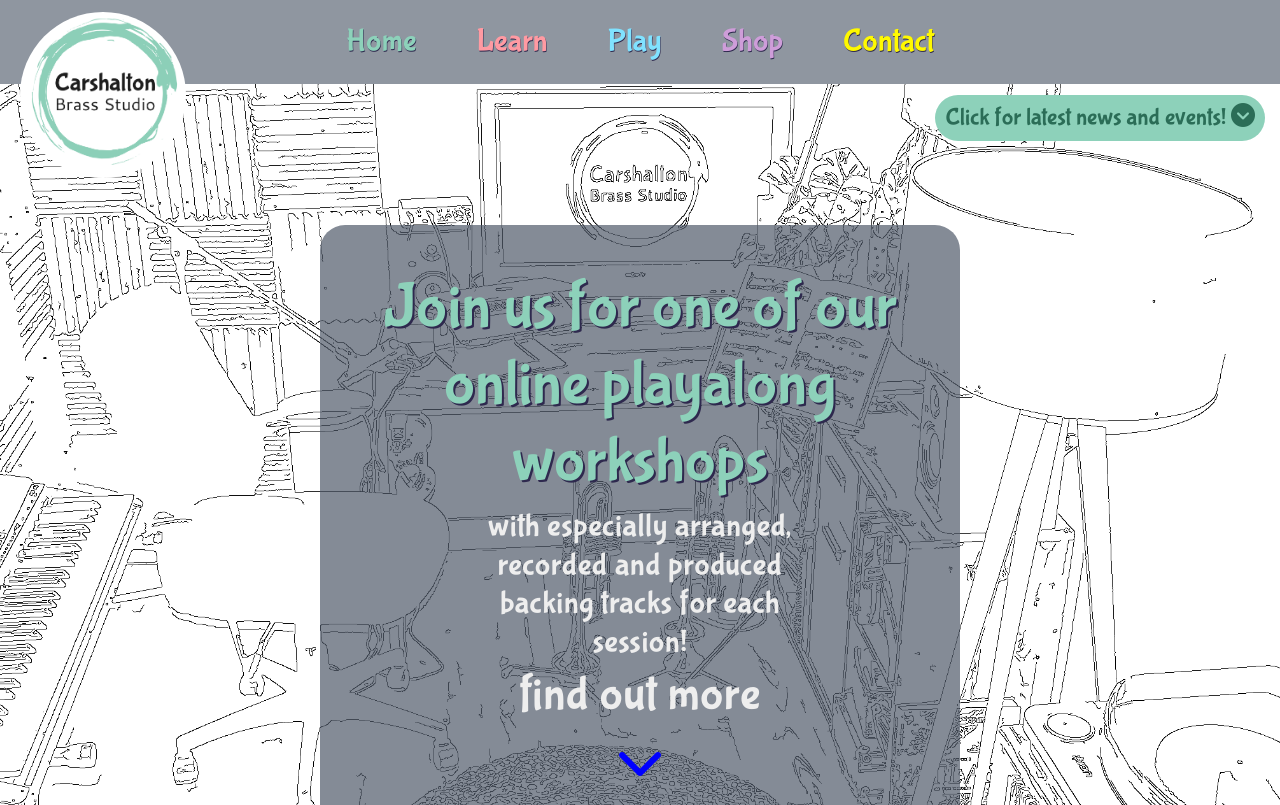
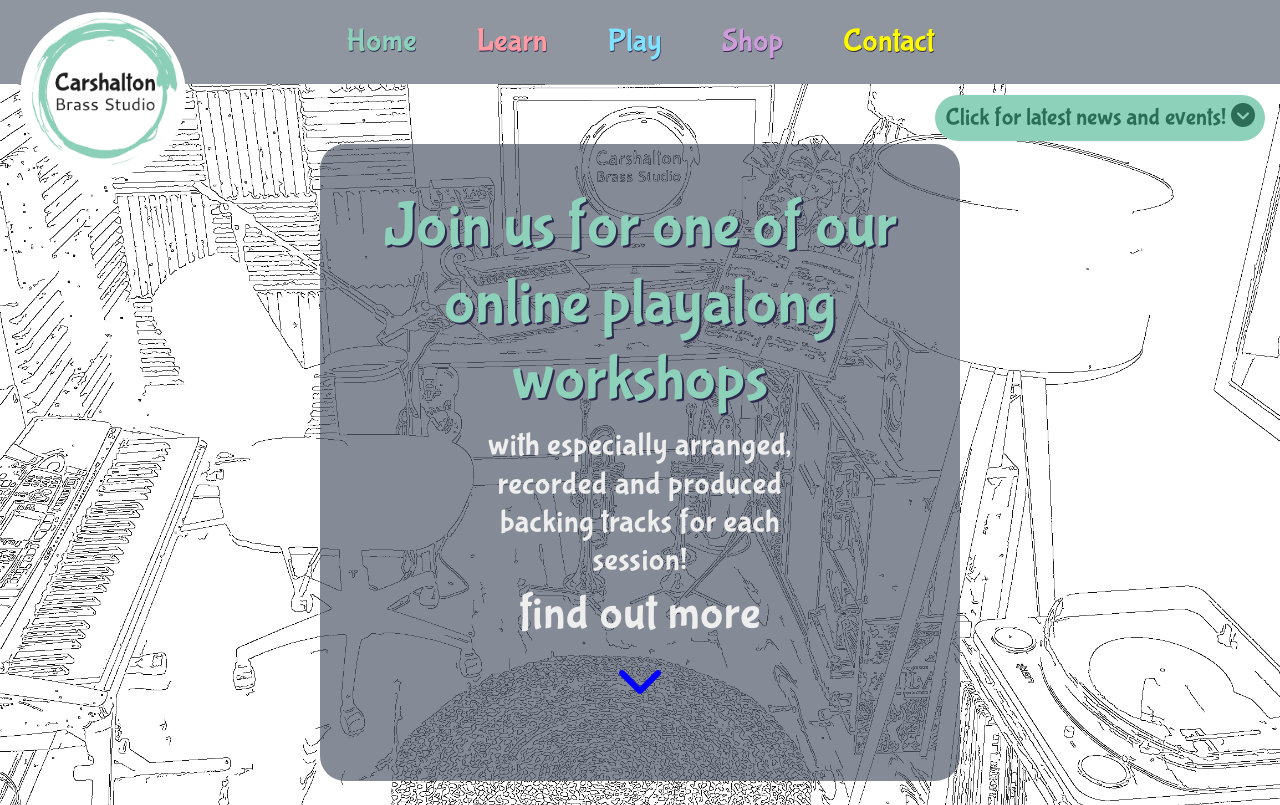
Before and after one commit to OliHickie/carshaltonbrassstudio, a plain HTML site: page play.html in a window 1280 px wide. Shown: the top 805 px of the page. Drawn offline with nearby package versions, Linux system fonts and the light colour scheme.

Commit message:
added webkit etc to bg img

```diff
--- a/assets/css/style.css
+++ b/assets/css/style.css
@@ -118,12 +118,16 @@ body {
 }
 
 .bg-img {
-    background: url(../images/hero-img.png) no-repeat top center;
+    background: url(../images/hero-img.png) no-repeat top center fixed;
+    -webkit-background-size: cover;
+    -moz-background-size: cover;
+    -o-background-size: cover;
     background-size: cover;
     margin-top: 50px;
     display: flex;
     align-items: center;
     justify-content: center;
+    height: 100vh;
 }
 
 .vh-85 {
```
